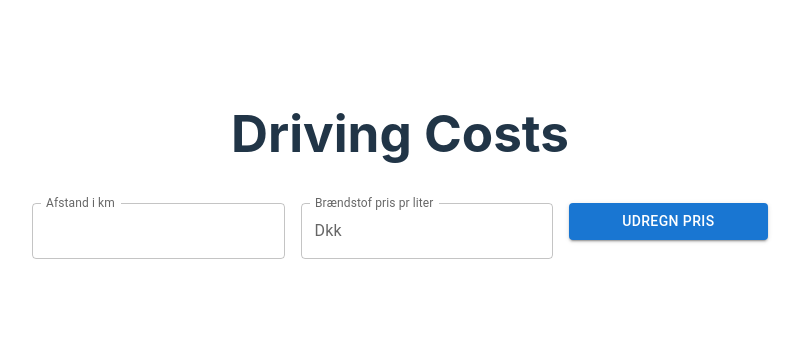
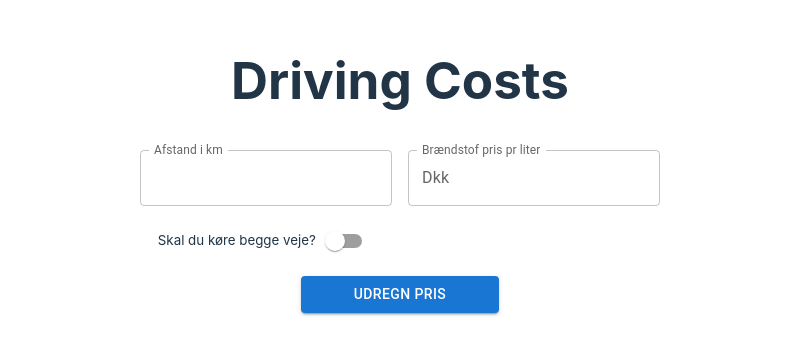
Before and after one commit to TobiasRoland123/driving_costs, a React (Vite) app: page / in a window 1280 px wide. Shown: the part 231-586 px from the top of the page, without its empty margins (240-1040 px from the left). Built offline with nearby package versions, Linux system fonts and the light colour scheme.

Commit message:
now calculates if you travel both ways

```diff
--- a/src/App.jsx
+++ b/src/App.jsx
@@ -3,7 +3,7 @@ import reactLogo from "./assets/react.svg";
 import viteLogo from "/vite.svg";
 import "./App.css";
 import Box from "@mui/material/Box";
-
+import Switch from "@mui/material/Switch";
 import InputAdornment from "@mui/material/InputAdornment";
 import Button from "@mui/material/Button";
 import TextField from "@mui/material/TextField";
@@ -12,7 +12,9 @@ function App() {
   const [distance, setDistance] = useState(0);
   const [gassPrice, setGasPrice] = useState(0);
   const [result, setResult] = useState(0);
+  const label = { inputProps: { "aria-label": "Switch demo" } };
 
+  const [bothWays, setBothWays] = useState(false);
   function onChangeDistance(e) {
     // console.log(e.target.value);
     setDistance(e.target.value);
@@ -30,14 +32,19 @@ function App() {
   }
 
   function calcResult() {
-    const distanceNum = Number(distance);
+    const distanceNum = bothWays ? Number(distance) * 2 : Number(distance);
     const gasPriceNum = Number(gassPrice);
 
     const resultNum = Math.round((distanceNum / 18) * gasPriceNum);
 
     // console.log(resultNum);
+    console.log("both ways is:", bothWays);
+    setResult(resultNum);
+  }
 
-    setResult(resultNum);
+  function switchOnChange(e) {
+    // console.log(e.target.checked);
+    setBothWays(e.target.checked);
   }
 
   return (
@@ -79,6 +86,10 @@ function App() {
             }}
             onChange={onChangeGasPrice}
           />
+          <div>
+            <small>Skal du køre begge veje?</small>
+            <Switch {...label} onChange={switchOnChange} />
+          </div>
 
           <Button variant="contained" onClick={calcResult}>
             Udregn pris
```
